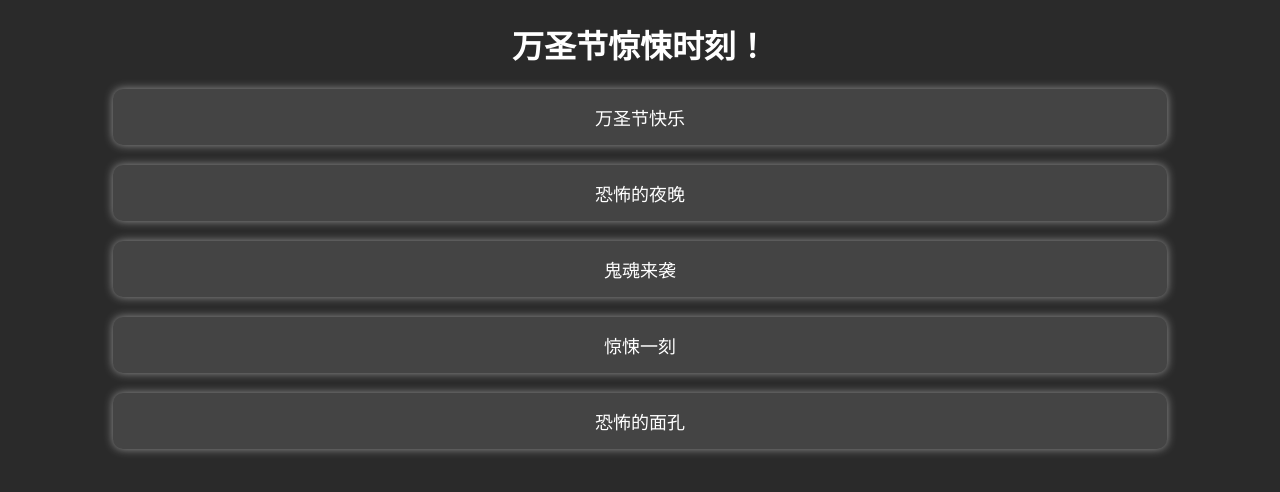
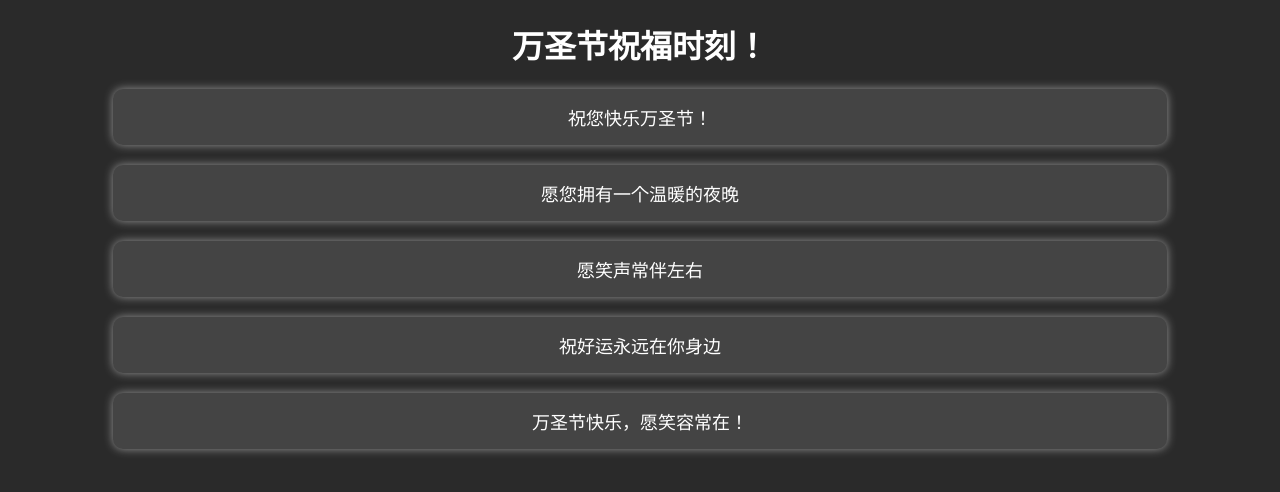
Before and after one commit to gougoubei/halloween, a plain HTML site: page index.html in a window 1280 px wide. Drawn offline with Linux system fonts and the light colour scheme.

Commit message:
Update index.html

```diff
--- a/index.html
+++ b/index.html
@@ -3,7 +3,7 @@
 <head>
     <meta charset="UTF-8">
     <meta name="viewport" content="width=device-width, initial-scale=1.0">
-    <title>万圣节吓人效果</title>
+    <title>万圣节祝福</title>
     <style>
         body {
             background-color: #2a2a2a;
@@ -40,11 +40,11 @@
             max-width: 90%; /* 最大宽度为90% */
             max-height: 80%; /* 最大高度为80% */
             z-index: 1000;
-            animation: scare 0.5s ease-in-out;
+            animation: showImage 0.5s ease-in-out; /* 修改动画名称 */
         }
-        @keyframes scare {
-            0% { opacity: 0; transform: scale(0.5); }
-            100% { opacity: 1; transform: scale(1); }
+        @keyframes showImage {
+            0% { opacity: 0; transform: scale(0.3); }
+            100% { opacity: 1; transform: scale(0.5); }
         }
         #backButton {
             background-color: #444;
@@ -64,29 +64,29 @@
 </head>
 <body>
 
-    <h1>万圣节惊悚时刻！</h1>
+    <h1>万圣节祝福时刻！</h1>
 
     <!-- 选项列表 -->
     <div id="optionsContainer">
         <div class="option" onclick="showImage('https://i.ibb.co/rKh2CHsT/IMG-20251031-135523.jpg')">
-            万圣节快乐
+            祝您快乐万圣节！
         </div>
         <div class="option" onclick="showImage('https://i.ibb.co/3mRHSGpJ/IMG-20251031-135534.jpg')">
-            恐怖的夜晚
+            愿您拥有一个温暖的夜晚
         </div>
         <div class="option" onclick="showImage('https://i.ibb.co/9mWT4V9C/IMG-20251031-135544.jpg')">
-            鬼魂来袭
+            愿笑声常伴左右
         </div>
         <div class="option" onclick="showImage('https://i.ibb.co/wN0TW87f/IMG-20251031-135608.jpg')">
-            惊悚一刻
+            祝好运永远在你身边
         </div>
         <div class="option" onclick="showImage('https://i.ibb.co/G4HyzYNF/IMG-20251031-135618.jpg')">
-            恐怖的面孔
+            万圣节快乐，愿笑容常在！
         </div>
     </div>
 
     <!-- 显示图片的区域 -->
-    <img id="scaryImage" alt="Scary Image">
+    <img id="scaryImage" alt="Blessing Image">
 
     <!-- 返回按钮 -->
     <button id="backButton" onclick="goBack()">返回</button>
```
